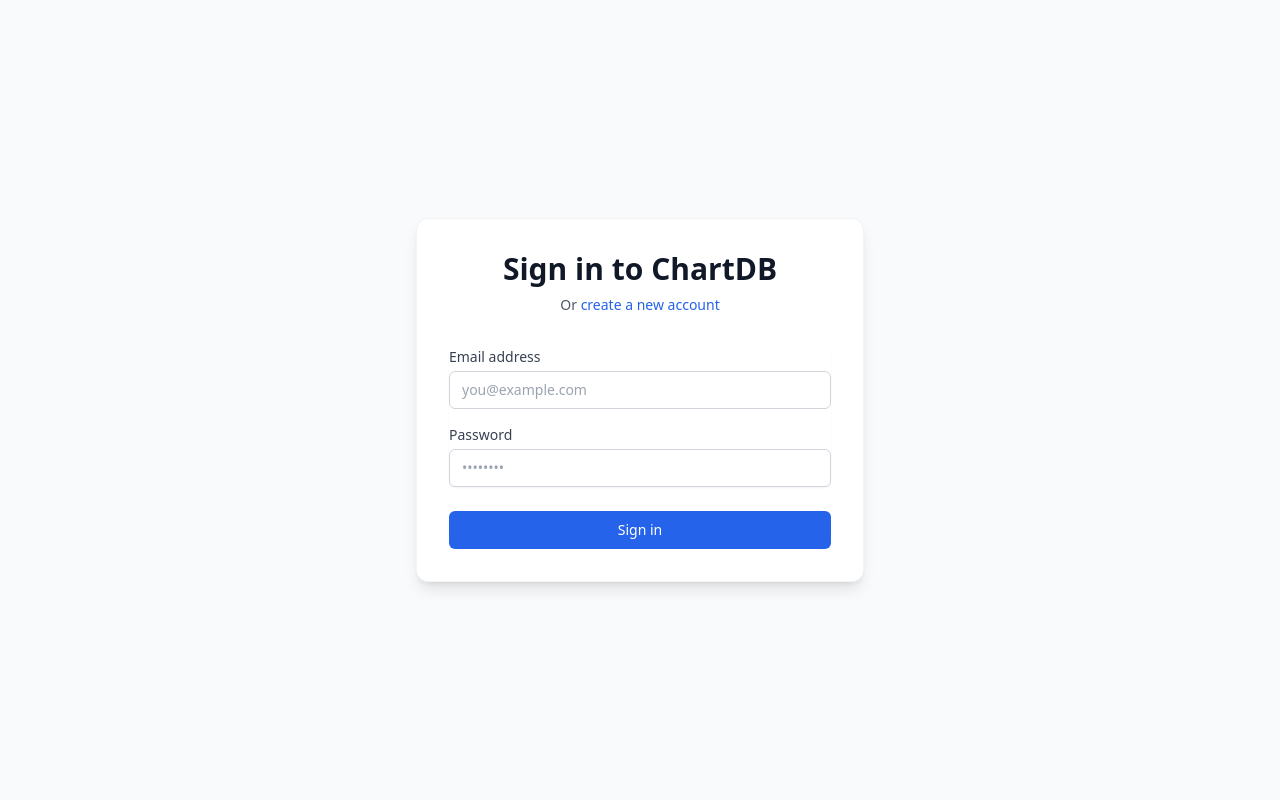
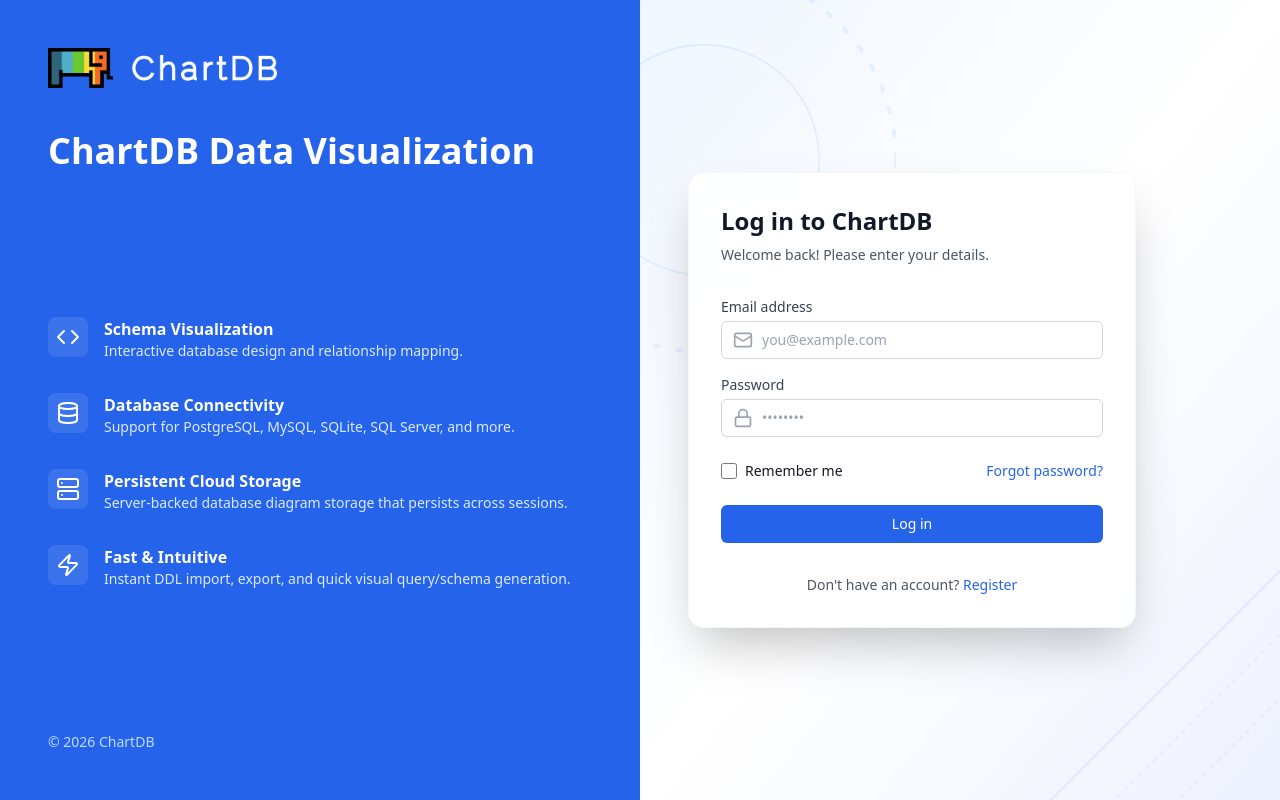
Before and after one commit to Haihengly/ChartDB, a React (Vite) app in the folder ui/: page /login in a window 1280 px wide. Built offline with nearby package versions, Linux system fonts and the light colour scheme; no server answers.

Commit message:
style: redesign auth pages with split-screen layout

```diff
--- /dev/null
+++ b/ui/src/components/auth-layout/auth-layout.tsx
@@ -0,0 +1,145 @@
+import React from 'react';
+import { Database, Code, Zap, Server } from 'lucide-react';
+import ChartDBDarkLogo from '@/assets/logo-dark.png';
+
+export interface AuthLayoutProps {
+    title: string;
+    description: string;
+    children: React.ReactNode;
+}
+
+export const AuthLayout: React.FC<AuthLayoutProps> = ({
+    title,
+    description,
+    children,
+}) => {
+    const features = [
+        {
+            icon: Code,
+            title: 'Schema Visualization',
+            description:
+                'Interactive database design and relationship mapping.',
+        },
+        {
+            icon: Database,
+            title: 'Database Connectivity',
+            description:
+                'Support for PostgreSQL, MySQL, SQLite, SQL Server, and more.',
+        },
+        {
+            icon: Server,
+            title: 'Persistent Cloud Storage',
+            description:
+                'Server-backed database diagram storage that persists across sessions.',
+        },
+        {
+            icon: Zap,
+            title: 'Fast & Intuitive',
+            description:
+                'Instant DDL import, export, and quick visual query/schema generation.',
+        },
+    ];
+
+    return (
+        <div className="flex min-h-screen">
+            {/* Left Panel */}
+            <div className="hidden flex-col justify-between bg-blue-600 p-12 text-white lg:flex lg:w-1/2">
+                <div>
+                    <img
+                        src={ChartDBDarkLogo}
+                        alt="chartDB"
+                        className="h-10 w-auto"
+                    />
+                    <h1 className="mt-10 text-4xl font-bold leading-tight">
+                        ChartDB Data Visualization
+                    </h1>
+                </div>
+
+                <div className="space-y-8">
+                    {features.map((feature, index) => (
+                        <div key={index} className="flex gap-4">
+                            <div className="flex size-10 items-center justify-center rounded-lg bg-white/10">
+                                <feature.icon className="size-6 text-white" />
+                            </div>
+                            <div>
+                                <h3 className="font-semibold text-white">
+                                    {feature.title}
+                                </h3>
+                                <p className="text-sm text-blue-100">
+                                    {feature.description}
+                                </p>
+                            </div>
+                        </div>
+                    ))}
+                </div>
+
+                <div className="text-sm text-blue-200">
+                    &copy; {new Date().getFullYear()} ChartDB
+                </div>
+            </div>
+
+            {/* Right Panel */}
+            <div className="relative flex w-full items-center justify-center bg-gradient-to-br from-blue-50 via-white to-indigo-50 p-8 dark:from-zinc-900 dark:via-zinc-900 dark:to-zinc-800 lg:w-1/2">
+                {/* Subtle decorative background elements */}
+                <div className="pointer-events-none absolute inset-0 overflow-hidden opacity-30 mix-blend-multiply dark:opacity-10 dark:mix-blend-lighten">
+                    <svg
+                        className="absolute left-[10%] top-[20%] size-96 -translate-x-1/2 -translate-y-1/2 text-blue-200"
+                        fill="none"
+                        viewBox="0 0 200 200"
+                    >
+                        <circle
+                            cx="100"
+                            cy="100"
+                            r="100"
+                            stroke="currentColor"
+                            strokeWidth="2"
+                            strokeDasharray="4 8"
+                        />
+                        <circle
+                            cx="100"
+                            cy="100"
+                            r="60"
+                            stroke="currentColor"
+                            strokeWidth="1"
+                        />
+                    </svg>
+                    <svg
+                        className="absolute bottom-[10%] right-[10%] size-64 translate-x-1/3 translate-y-1/3 text-indigo-200"
+                        fill="none"
+                        viewBox="0 0 200 200"
+                    >
+                        <path
+                            d="M0 200 L200 0"
+                            stroke="currentColor"
+                            strokeWidth="2"
+                        />
+                        <path
+                            d="M50 200 L200 50"
+                            stroke="currentColor"
+                            strokeWidth="1"
+                            strokeDasharray="4 4"
+                        />
+                        <path
+                            d="M100 200 L200 100"
+                            stroke="currentColor"
+                            strokeWidth="1"
+                            strokeDasharray="4 4"
+                        />
+                    </svg>
+                </div>
+
+                <div className="relative z-10 w-full max-w-md -translate-x-0 rounded-2xl border border-gray-100/80 bg-white/90 p-8 shadow-2xl backdrop-blur-xl dark:border-zinc-700/80 dark:bg-zinc-800/95 lg:-translate-x-12">
+                    <div className="mb-8">
+                        <h2 className="text-2xl font-bold text-gray-900 dark:text-white">
+                            {title}
+                        </h2>
+                        <p className="mt-2 text-sm text-gray-600 dark:text-gray-400">
+                            {description}
+                        </p>
+                    </div>
+                    {children}
+                </div>
+            </div>
+        </div>
+    );
+};
--- a/ui/src/pages/login-page/login-page.tsx
+++ b/ui/src/pages/login-page/login-page.tsx
@@ -1,5 +1,7 @@
 import React, { useState } from 'react';
 import { useNavigate, Link } from 'react-router-dom';
+import { Mail, Lock } from 'lucide-react';
+import { AuthLayout } from '@/components/auth-layout/auth-layout';
 
 const API_URL = import.meta.env.VITE_API_URL || 'http://localhost:3000';
 
@@ -45,56 +47,79 @@ export const LoginPage: React.FC = () => {
     };
 
     return (
-        <div className="flex min-h-screen items-center justify-center bg-gray-50 px-4 dark:bg-zinc-900">
-            <div className="w-full max-w-md space-y-8 rounded-xl border border-gray-100 bg-white p-8 shadow-lg dark:border-zinc-700 dark:bg-zinc-800">
-                <div className="text-center">
-                    <h2 className="text-3xl font-extrabold text-gray-900 dark:text-white">
-                        Sign in to ChartDB
-                    </h2>
-                    <p className="mt-2 text-sm text-gray-600 dark:text-gray-400">
-                        Or{' '}
-                        <Link
-                            to="/register"
-                            className="font-medium text-blue-600 hover:text-blue-500 dark:text-blue-400"
+        <AuthLayout
+            title="Log in to ChartDB"
+            description="Welcome back! Please enter your details."
         >
-                            create a new account
-                        </Link>
-                    </p>
-                </div>
-
             {error && (
-                    <div className="rounded-lg bg-red-100 p-3 text-sm text-red-700 dark:bg-red-900/30 dark:text-red-400">
+                <div className="mb-6 rounded-lg bg-red-100 p-3 text-sm text-red-700 dark:bg-red-900/30 dark:text-red-400">
                     {error}
                 </div>
             )}
 
-                <form className="mt-8 space-y-6" onSubmit={handleSubmit}>
-                    <div className="space-y-4 rounded-md shadow-sm">
+            <form className="space-y-6" onSubmit={handleSubmit}>
+                <div className="space-y-4">
                     <div>
                         <label className="block text-sm font-medium text-gray-700 dark:text-gray-300">
                             Email address
                         </label>
+                        <div className="relative mt-1">
+                            <div className="pointer-events-none absolute inset-y-0 left-0 flex items-center pl-3">
+                                <Mail className="size-5 text-gray-400" />
+                            </div>
                             <input
                                 type="email"
                                 required
                                 value={email}
                                 onChange={(e) => setEmail(e.target.value)}
-                                className="mt-1 block w-full rounded-md border border-gray-300 px-3 py-2 text-gray-900 placeholder:text-gray-400 focus:border-blue-500 focus:outline-none focus:ring-blue-500 dark:border-zinc-600 dark:bg-zinc-700 dark:text-white sm:text-sm"
+                                className="block w-full rounded-md border border-gray-300 py-2 pl-10 pr-3 text-gray-900 placeholder:text-gray-400 focus:border-blue-500 focus:outline-none focus:ring-blue-500 dark:border-zinc-600 dark:bg-zinc-700 dark:text-white sm:text-sm"
                                 placeholder="you@example.com"
                             />
+                        </div>
                     </div>
                     <div>
                         <label className="block text-sm font-medium text-gray-700 dark:text-gray-300">
                             Password
                         </label>
+                        <div className="relative mt-1">
+                            <div className="pointer-events-none absolute inset-y-0 left-0 flex items-center pl-3">
+                                <Lock className="size-5 text-gray-400" />
+                            </div>
                             <input
                                 type="password"
                                 required
                                 value={password}
                                 onChange={(e) => setPassword(e.target.value)}
-                                className="mt-1 block w-full rounded-md border border-gray-300 px-3 py-2 text-gray-900 placeholder:text-gray-400 focus:border-blue-500 focus:outline-none focus:ring-blue-500 dark:border-zinc-600 dark:bg-zinc-700 dark:text-white sm:text-sm"
+                                className="block w-full rounded-md border border-gray-300 py-2 pl-10 pr-3 text-gray-900 placeholder:text-gray-400 focus:border-blue-500 focus:outline-none focus:ring-blue-500 dark:border-zinc-600 dark:bg-zinc-700 dark:text-white sm:text-sm"
                                 placeholder="••••••••"
                             />
+                        </div>
+                    </div>
+                </div>
+
+                <div className="flex items-center justify-between">
+                    <div className="flex items-center">
+                        <input
+                            id="remember-me"
+                            name="remember-me"
+                            type="checkbox"
+                            className="size-4 rounded border-gray-300 text-blue-600 focus:ring-blue-500 dark:border-zinc-600 dark:bg-zinc-700 dark:ring-offset-zinc-800"
+                        />
+                        <label
+                            htmlFor="remember-me"
+                            className="ml-2 block text-sm text-gray-900 dark:text-gray-300"
+                        >
+                            Remember me
+                        </label>
+                    </div>
+
+                    <div className="text-sm">
+                        <a
+                            href="#"
+                            className="font-medium text-blue-600 hover:text-blue-500 dark:text-blue-400"
+                        >
+                            Forgot password?
+                        </a>
                     </div>
                 </div>
 
@@ -104,11 +129,20 @@ export const LoginPage: React.FC = () => {
                         disabled={loading}
                         className="group relative flex w-full justify-center rounded-md border border-transparent bg-blue-600 px-4 py-2 text-sm font-medium text-white hover:bg-blue-700 focus:outline-none focus:ring-2 focus:ring-blue-500 focus:ring-offset-2 disabled:opacity-50"
                     >
-                            {loading ? 'Signing in...' : 'Sign in'}
+                        {loading ? 'Logging in...' : 'Log in'}
                     </button>
                 </div>
             </form>
-            </div>
-        </div>
+
+            <p className="mt-8 text-center text-sm text-gray-600 dark:text-gray-400">
+                Don't have an account?{' '}
+                <Link
+                    to="/register"
+                    className="font-medium text-blue-600 hover:text-blue-500 dark:text-blue-400"
+                >
+                    Register
+                </Link>
+            </p>
+        </AuthLayout>
     );
 };
--- a/ui/src/pages/register-page/register-page.tsx
+++ b/ui/src/pages/register-page/register-page.tsx
@@ -1,5 +1,7 @@
 import React, { useState } from 'react';
 import { useNavigate, Link } from 'react-router-dom';
+import { Mail, Lock } from 'lucide-react';
+import { AuthLayout } from '@/components/auth-layout/auth-layout';
 
 const API_URL = import.meta.env.VITE_API_URL || 'http://localhost:3000';
 
@@ -52,56 +54,53 @@ export const RegisterPage: React.FC = () => {
     };
 
     return (
-        <div className="flex min-h-screen items-center justify-center bg-gray-50 px-4 dark:bg-zinc-900">
-            <div className="w-full max-w-md space-y-8 rounded-xl border border-gray-100 bg-white p-8 shadow-lg dark:border-zinc-700 dark:bg-zinc-800">
-                <div className="text-center">
-                    <h2 className="text-3xl font-extrabold text-gray-900 dark:text-white">
-                        Create an account
-                    </h2>
-                    <p className="mt-2 text-sm text-gray-600 dark:text-gray-400">
-                        Already have an account?{' '}
-                        <Link
-                            to="/login"
-                            className="font-medium text-blue-600 hover:text-blue-500 dark:text-blue-400"
+        <AuthLayout
+            title="Create an account"
+            description="Start visualizing your databases in seconds."
         >
-                            Sign in
-                        </Link>
-                    </p>
-                </div>
-
             {error && (
-                    <div className="rounded-lg bg-red-100 p-3 text-sm text-red-700 dark:bg-red-900/30 dark:text-red-400">
+                <div className="mb-6 rounded-lg bg-red-100 p-3 text-sm text-red-700 dark:bg-red-900/30 dark:text-red-400">
                     {error}
                 </div>
             )}
 
-                <form className="mt-8 space-y-6" onSubmit={handleSubmit}>
-                    <div className="space-y-4 rounded-md shadow-sm">
+            <form className="space-y-6" onSubmit={handleSubmit}>
+                <div className="space-y-4">
                     <div>
                         <label className="block text-sm font-medium text-gray-700 dark:text-gray-300">
                             Email address
                         </label>
+                        <div className="relative mt-1">
+                            <div className="pointer-events-none absolute inset-y-0 left-0 flex items-center pl-3">
+                                <Mail className="size-5 text-gray-400" />
+                            </div>
                             <input
                                 type="email"
                                 required
                                 value={email}
                                 onChange={(e) => setEmail(e.target.value)}
-                                className="mt-1 block w-full rounded-md border border-gray-300 px-3 py-2 text-gray-900 placeholder:text-gray-400 focus:border-blue-500 focus:outline-none focus:ring-blue-500 dark:border-zinc-600 dark:bg-zinc-700 dark:text-white sm:text-sm"
+                                className="block w-full rounded-md border border-gray-300 py-2 pl-10 pr-3 text-gray-900 placeholder:text-gray-400 focus:border-blue-500 focus:outline-none focus:ring-blue-500 dark:border-zinc-600 dark:bg-zinc-700 dark:text-white sm:text-sm"
                                 placeholder="you@example.com"
                             />
+                        </div>
                     </div>
                     <div>
                         <label className="block text-sm font-medium text-gray-700 dark:text-gray-300">
                             Password
                         </label>
+                        <div className="relative mt-1">
+                            <div className="pointer-events-none absolute inset-y-0 left-0 flex items-center pl-3">
+                                <Lock className="size-5 text-gray-400" />
+                            </div>
                             <input
                                 type="password"
                                 required
                                 value={password}
                                 onChange={(e) => setPassword(e.target.value)}
-                                className="mt-1 block w-full rounded-md border border-gray-300 px-3 py-2 text-gray-900 placeholder:text-gray-400 focus:border-blue-500 focus:outline-none focus:ring-blue-500 dark:border-zinc-600 dark:bg-zinc-700 dark:text-white sm:text-sm"
+                                className="block w-full rounded-md border border-gray-300 py-2 pl-10 pr-3 text-gray-900 placeholder:text-gray-400 focus:border-blue-500 focus:outline-none focus:ring-blue-500 dark:border-zinc-600 dark:bg-zinc-700 dark:text-white sm:text-sm"
                                 placeholder="••••••••"
                             />
+                        </div>
                         <p className="mt-1 text-xs text-gray-500 dark:text-gray-400">
                             Must be at least 8 characters with uppercase,
                             lowercase, and a number.
@@ -111,6 +110,10 @@ export const RegisterPage: React.FC = () => {
                         <label className="block text-sm font-medium text-gray-700 dark:text-gray-300">
                             Confirm password
                         </label>
+                        <div className="relative mt-1">
+                            <div className="pointer-events-none absolute inset-y-0 left-0 flex items-center pl-3">
+                                <Lock className="size-5 text-gray-400" />
+                            </div>
                             <input
                                 type="password"
                                 required
@@ -118,9 +121,10 @@ export const RegisterPage: React.FC = () => {
                                 onChange={(e) =>
                                     setConfirmPassword(e.target.value)
                                 }
-                                className="mt-1 block w-full rounded-md border border-gray-300 px-3 py-2 text-gray-900 placeholder:text-gray-400 focus:border-blue-500 focus:outline-none focus:ring-blue-500 dark:border-zinc-600 dark:bg-zinc-700 dark:text-white sm:text-sm"
+                                className="block w-full rounded-md border border-gray-300 py-2 pl-10 pr-3 text-gray-900 placeholder:text-gray-400 focus:border-blue-500 focus:outline-none focus:ring-blue-500 dark:border-zinc-600 dark:bg-zinc-700 dark:text-white sm:text-sm"
                                 placeholder="••••••••"
                             />
+                        </div>
                     </div>
                 </div>
 
@@ -134,7 +138,16 @@ export const RegisterPage: React.FC = () => {
                     </button>
                 </div>
             </form>
-            </div>
-        </div>
+
+            <p className="mt-8 text-center text-sm text-gray-600 dark:text-gray-400">
+                Already have an account?{' '}
+                <Link
+                    to="/login"
+                    className="font-medium text-blue-600 hover:text-blue-500 dark:text-blue-400"
+                >
+                    Sign in
+                </Link>
+            </p>
+        </AuthLayout>
     );
 };
```
Lines whose indentation alone changed are shown as unchanged.
